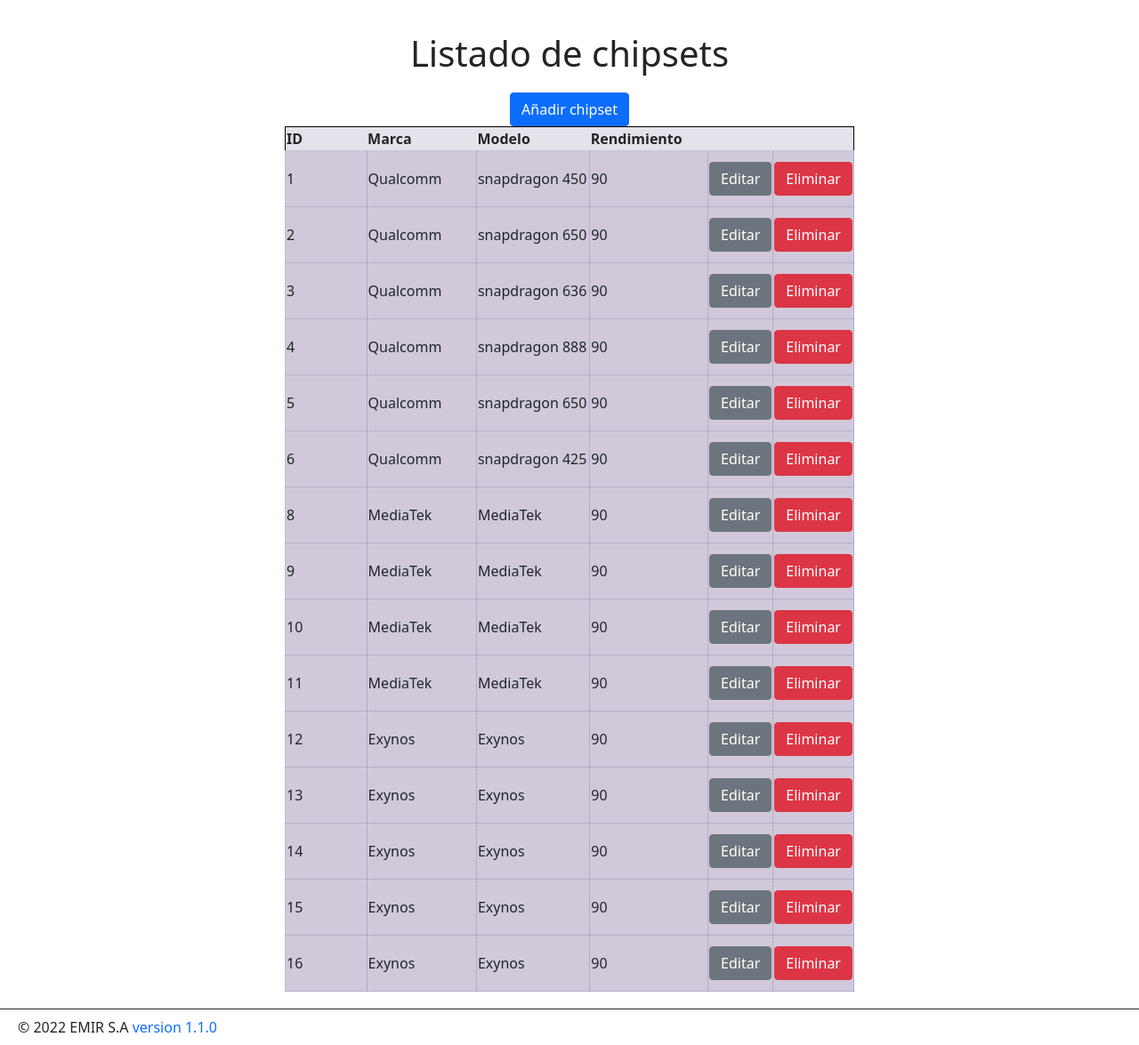
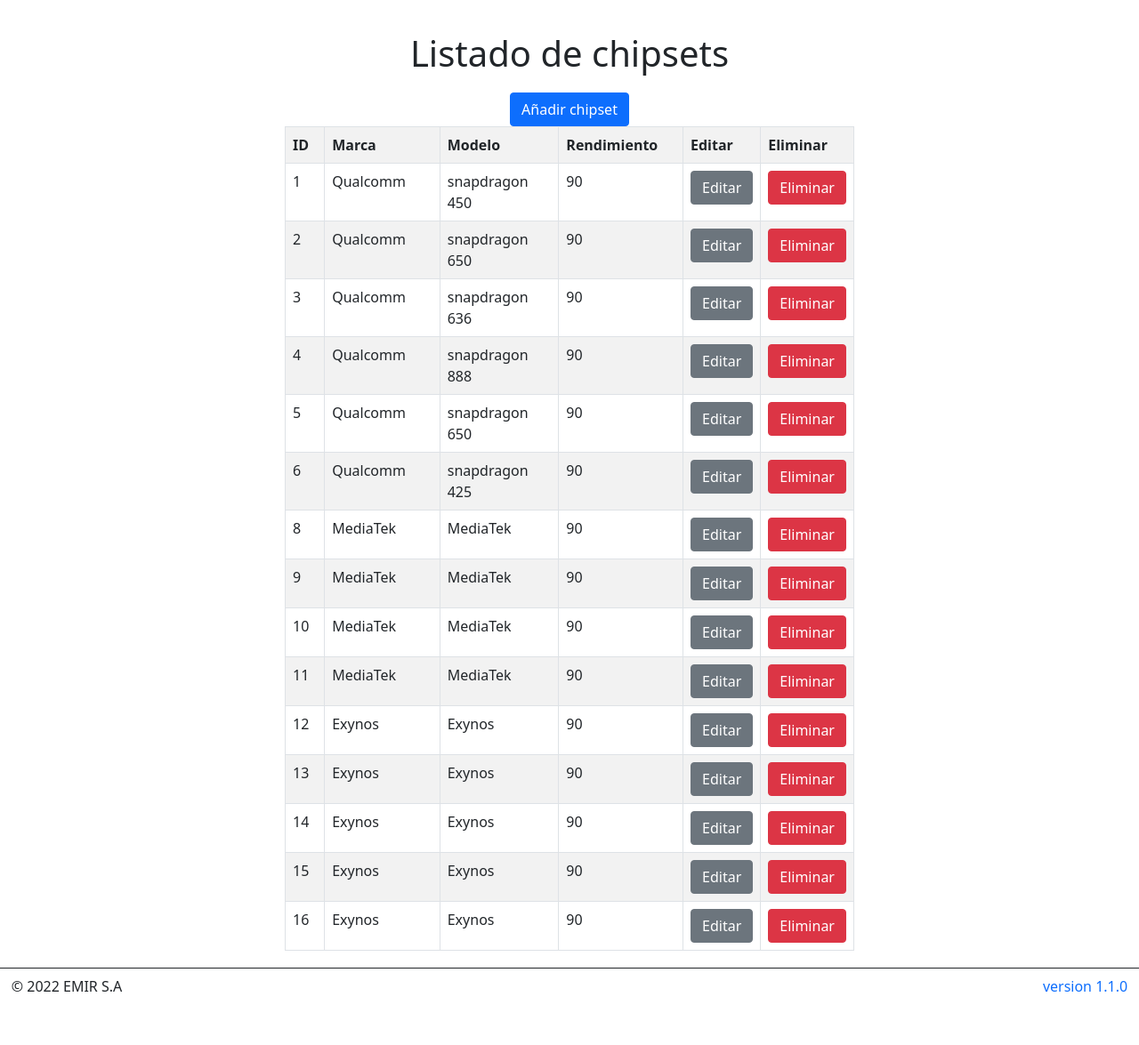
Before and after one commit to emirgonzalez55/Aplicacion-web-crud-php, a PHP site: page /chipsets.php in a window 1280 px wide. Shown: the part 56-1231 px from the top of the page at 89% size. After the commit the page ends 1171 px from the top, so only its background shows below. Run offline with PHP 8.4, Linux system fonts and the light colour scheme; a user stored in the database is signed in; data comes from the database, SQL or seed files in the repository.

Commit message:
Mejoras visuales

```diff
--- a/addchipsets.php
+++ b/addchipsets.php
@@ -47,6 +47,9 @@
     <?php endif; ?>
     <main>
   </form>
+<?php
+include 'base/js.php';
+?>
 </main>
 
 </html>
--- a/addcpu.php
+++ b/addcpu.php
@@ -49,6 +49,9 @@
     <main>
   </form>
 </main>
+<?php
+include 'base/js.php';
+?>
 </body>
 
 
--- a/addgpu.php
+++ b/addgpu.php
@@ -48,5 +48,8 @@
     <main>
   </form>
 </main>
+<?php
+include 'base/js.php';
+?>
 
 </html>
--- a/chipsets.php
+++ b/chipsets.php
@@ -14,29 +14,34 @@ $result = $em->fetchAll(PDO::FETCH_OBJ);
     <h1 class="Tablas">Listado de chipsets </h1>
     <a class='btn btn-primary boton'  href='addchipsets.php'>Añadir chipset </a>
 
-		<table class='col-md-3 themed-estilo-col' style='border: solid 1px black;'>
+		<table id="tematable" class="table table-striped table-bordered table-hover">
 		<tr>
 		<th>ID</th>
 		<th>Marca</th>
 		<th>Modelo</th>
 		<th>Rendimiento</th>
+		<th>Editar</th>
+		<th>Eliminar</th>
 		</tr>
 
 			<?php
 				foreach ($result as $dato) {
 					?>
 					<tr>
-						<td class='col-md-3 themed-styles-col'><?php echo $dato->id; ?></td>
-						<td class='col-md-3 themed-styles-col'><?php echo $dato->marca; ?></td>
-						<td class='col-md-3 themed-styles-col'><?php echo $dato->modelo; ?></td>
-						<td class='col-md-3 themed-styles-col'><?php echo $dato->rendimiento; ?></td>
-						<td class='col-md-3 themed-styles-col'><a class="btn btn-secondary" href="editarchipsets.php?id=<?php echo $dato->id; ?>">Editar</a></td>
-						<td class='col-md-3 themed-styles-col'><a class="btn btn-danger" href="eliminarchipsets.php?id=<?php echo $dato->id; ?>">Eliminar</a></td>
+						<td class='col-md-1'><?php echo $dato->id; ?></td>
+						<td class='col-md-3'><?php echo $dato->marca; ?></td>
+						<td class='col-md-3'><?php echo $dato->modelo; ?></td>
+						<td class='col-md-3'><?php echo $dato->rendimiento; ?></td>
+						<td class='col-md-1 themed-styles-col'><a class="btn btn-secondary" href="editarchipsets.php?id=<?php echo $dato->id; ?>">Editar</a></td>
+						<td class='col-md-2 themed-styles-col'><a class="btn btn-danger" href="eliminarchipsets.php?id=<?php echo $dato->id; ?>">Eliminar</a></td>
 					</tr>
 					<?php
 				}
 			?>
 		</table>
+<?php
+include 'base/js.php';
+?>
 </body>
 
 </html>
--- a/css/styles.css
+++ b/css/styles.css
@@ -1,3 +1,18 @@
+body.modo-oscuro img {
+  filter: brightness(.8) contrast(1.2);
+}
+.modo-oscuro{
+  background-color: rgb(47, 47, 47);
+}
+body.modo-oscuro h1 {
+  color: #FDFEFE;
+}
+body.modo-oscuro p {
+  color: #FDFEFE;
+}
+body.modo-oscuro footer {
+  color: #FDFEFE;
+}
 .form-hardware input[type="text"] {
   margin-bottom: 10px;
   border-bottom-right-radius: 0;
@@ -20,18 +35,15 @@
   padding: 15px;
   margin: auto;
   padding-top: 100px;
-
 }
 .form-signin .form-floating:focus-within {
   z-index: 2;
 }
-
 .form-signin input[type="text"] {
   margin-bottom: 10px;
   border-bottom-right-radius: 0;
   border-bottom-left-radius: 0;
 }
-
 .form-signin input[type="password"] {
   margin-bottom: 10px;
   border-top-left-radius: 0;
@@ -40,37 +52,6 @@
 /* Show it is fixed to the top */
 body {
   padding-top: 4.5rem;
-}
-body.dark-theme img {
-  filter: brightness(.8) contrast(1.2);
-}
-
-@media (prefers-color-scheme: dark) {
-  body {
-      --color-bg: rgb(47, 47, 47);
-      --color-texto: #FDFEFE;
-  }
-
-  body.light-theme {
-      --color-bg: #FDFEFE;
-      --color-texto: #17202A;
-  }
-
-  img {
-      filter: brightness(.8) contrast(1.2);
-  }
-
-}
-
-body {
-  background-color: var(--color-bg);
-}
-
-h1 {
-  color: var(--color-texto);
-}
-.lead{
-  color: var(--color-texto)
 }
 .boton{
   display: block;
@@ -86,27 +67,9 @@ h1 {
   text-align: center;
 
 }
-.col-md-3{
-  color: var(--color-texto)
-}
-.mensaje{
-  color: var(--color-texto)
-
-}
-.Tablas{
-  color: var(--color-texto)
-}
-.themed-styles-col {
-  padding-top: .75rem;
-  padding-bottom: .75rem;
-  background-color: rgba(86, 61, 124, .15);
-  border: 1px solid rgba(86, 61, 124, .2);
-}
-.themed-estilo-col {
+.table{
   margin: auto;
   width: 50%;
-  background-color: rgba(86, 61, 124, .15);
-  border: 1px solid rgba(86, 61, 124, .2);
 }
 .Tablas {
   margin: auto;
@@ -130,7 +93,6 @@ h1 {
    width: 30%;
    margin-left: auto;
    margin-right: auto;
-
 }
 .Search{
   display: block;
@@ -138,12 +100,9 @@ h1 {
   margin-right: auto;
   width: 70%;
 }
-
 .user{
   margin: auto;
   background-color:white;
-
-
 }
 html {
   min-height: 100%;
@@ -154,9 +113,9 @@ footer {
   position: absolute;
   bottom: 0;
   width: 100%;
-  padding-left: 20px;
-  border-top: 1px solid;
-
+  padding-left: 1%;
+  padding-right: 1%;
+  border-top: 1px solid
 }
 .dropdown-toggle {
   width: max-content;
@@ -167,3 +126,11 @@ footer {
 .dropdown-menu{
   width: 50%;
 }
+.version{
+  text-align: right;
+  float: right;
+  max-width: max-content;
+}
+body.modo-oscuro .version {
+  color: #FDFEFE;
+}
--- a/registrar.php
+++ b/registrar.php
@@ -62,7 +62,7 @@
 
     <link href="css/styles.css" rel="stylesheet">
   </head>
-  <body class="text-center">
+  <body class="text-center" id="modooscuro">
 
 <main class="form-signin">
   <form action="registrar.php" method="POST" >
@@ -99,6 +99,8 @@
 </nav>
 
 
-    <script src="css/modo.js"></script>
+<?php
+include 'base/js.php';
+?>
 </body>
 <html>
```
Also changed, not shown: graficas.php (+12 -7 lines), index.php (+4 -3 lines), inicio.php (+14 -21 lines), procesadores.php (+12 -7 lines).
